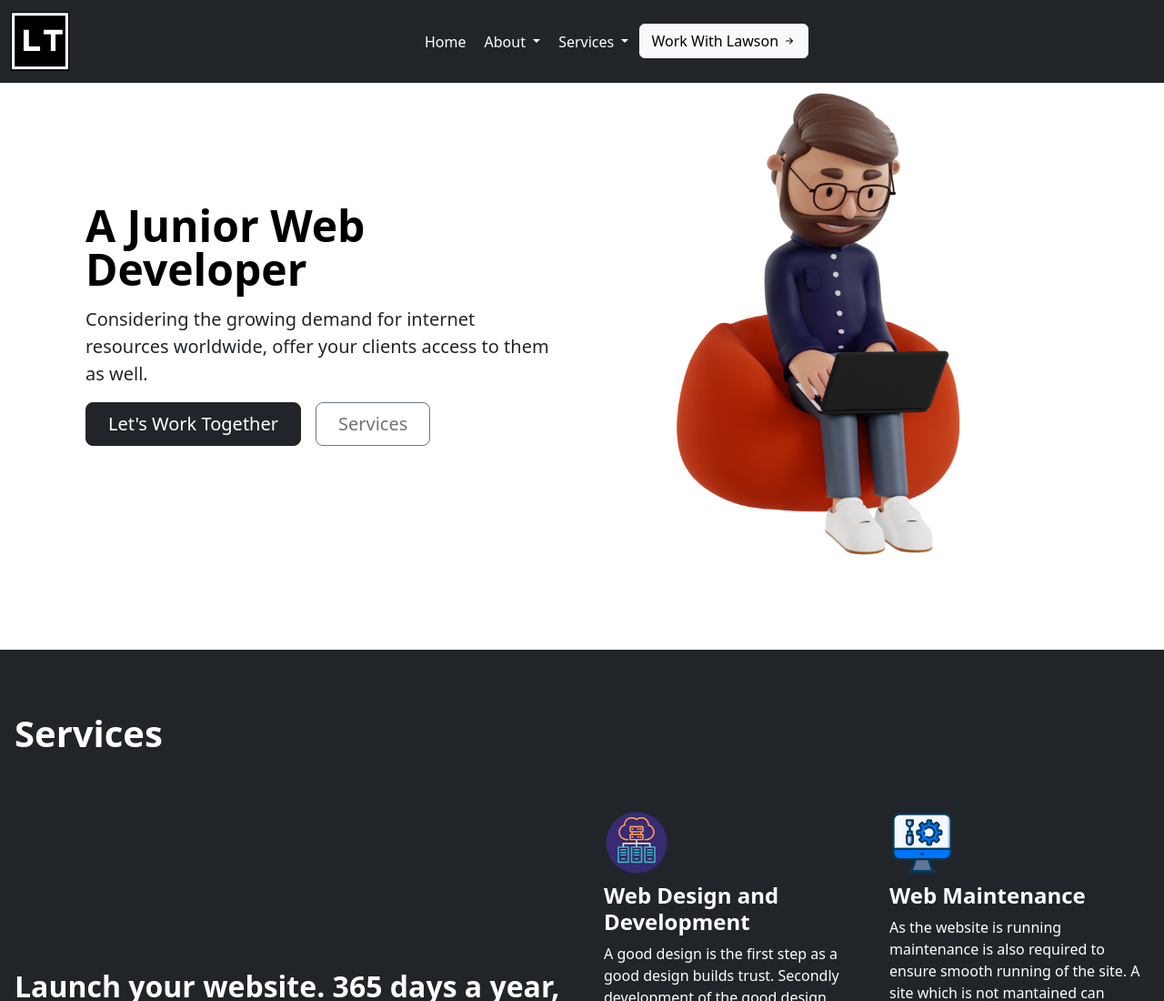
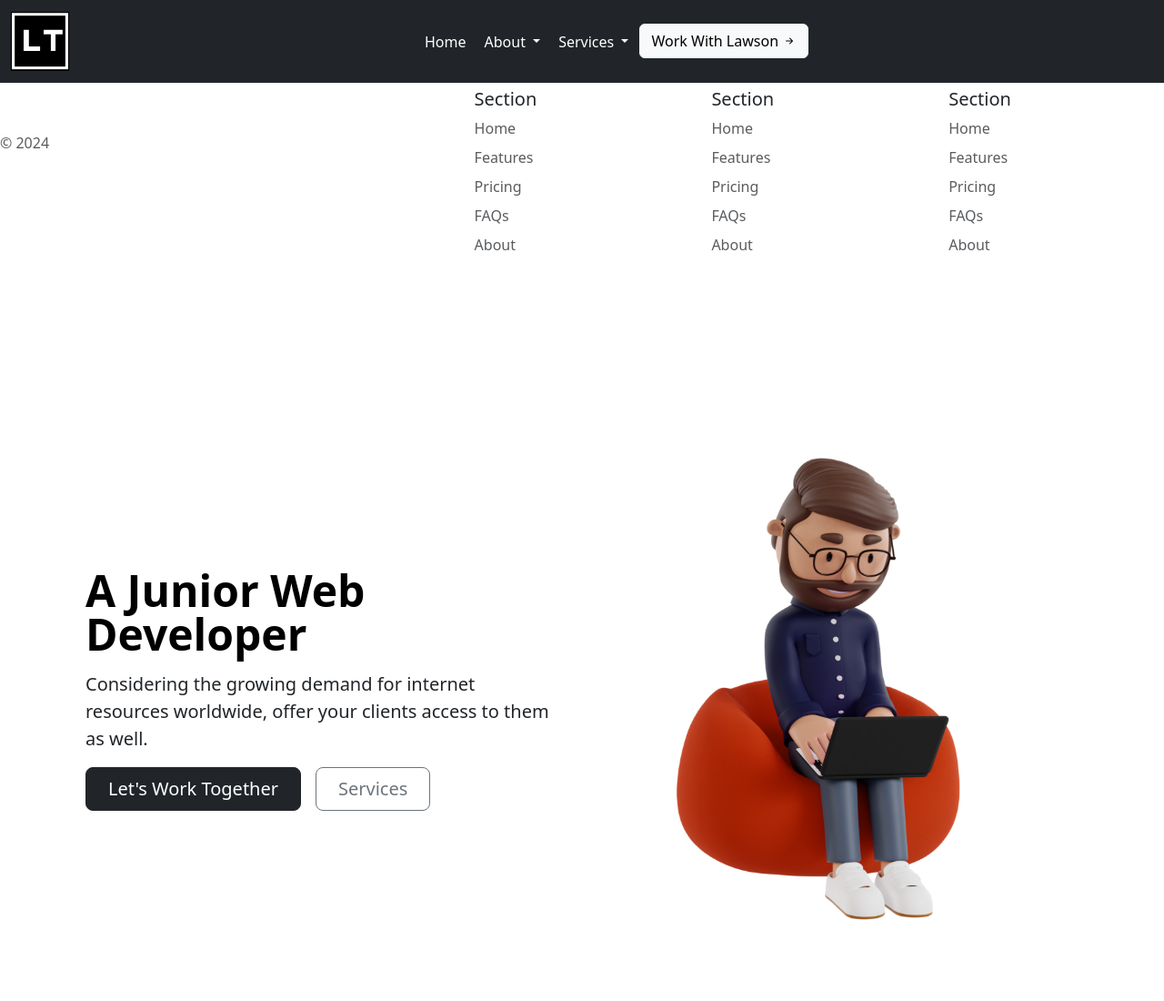
Before and after one commit to Lodza02/Portofolio-Website, a plain HTML site: page index.html in a window 1280 px wide. Shown: the top 1100 px of the page at 91% size. Drawn offline with nearby package versions, Linux system fonts and the light colour scheme.

Commit message:
Update index.html

```diff
--- a/index.html
+++ b/index.html
@@ -11,6 +11,51 @@
     <script src="https://cdn.jsdelivr.net/npm/bootstrap@5.3.3/dist/js/bootstrap.bundle.min.js" integrity="sha384-YvpcrYf0tY3lHB60NNkmXc5s9fDVZLESaAA55NDzOxhy9GkcIdslK1eN7N6jIeHz" crossorigin="anonymous"></script>
 </head>
 <body>
+    <footer class="row row-cols-1 row-cols-sm-2 row-cols-md-5 py-5 my-5 border-top">
+    <div class="col mb-3">
+      <a href="/" class="d-flex align-items-center mb-3 link-body-emphasis text-decoration-none">
+        <svg class="bi me-2" width="40" height="32"><use xlink:href="#bootstrap"></use></svg>
+      </a>
+      <p class="text-body-secondary">© 2024</p>
+    </div>
+
+    <div class="col mb-3">
+
+    </div>
+
+    <div class="col mb-3">
+      <h5>Section</h5>
+      <ul class="nav flex-column">
+        <li class="nav-item mb-2"><a href="#" class="nav-link p-0 text-body-secondary">Home</a></li>
+        <li class="nav-item mb-2"><a href="#" class="nav-link p-0 text-body-secondary">Features</a></li>
+        <li class="nav-item mb-2"><a href="#" class="nav-link p-0 text-body-secondary">Pricing</a></li>
+        <li class="nav-item mb-2"><a href="#" class="nav-link p-0 text-body-secondary">FAQs</a></li>
+        <li class="nav-item mb-2"><a href="#" class="nav-link p-0 text-body-secondary">About</a></li>
+      </ul>
+    </div>
+
+    <div class="col mb-3">
+      <h5>Section</h5>
+      <ul class="nav flex-column">
+        <li class="nav-item mb-2"><a href="#" class="nav-link p-0 text-body-secondary">Home</a></li>
+        <li class="nav-item mb-2"><a href="#" class="nav-link p-0 text-body-secondary">Features</a></li>
+        <li class="nav-item mb-2"><a href="#" class="nav-link p-0 text-body-secondary">Pricing</a></li>
+        <li class="nav-item mb-2"><a href="#" class="nav-link p-0 text-body-secondary">FAQs</a></li>
+        <li class="nav-item mb-2"><a href="#" class="nav-link p-0 text-body-secondary">About</a></li>
+      </ul>
+    </div>
+
+    <div class="col mb-3">
+      <h5>Section</h5>
+      <ul class="nav flex-column">
+        <li class="nav-item mb-2"><a href="#" class="nav-link p-0 text-body-secondary">Home</a></li>
+        <li class="nav-item mb-2"><a href="#" class="nav-link p-0 text-body-secondary">Features</a></li>
+        <li class="nav-item mb-2"><a href="#" class="nav-link p-0 text-body-secondary">Pricing</a></li>
+        <li class="nav-item mb-2"><a href="#" class="nav-link p-0 text-body-secondary">FAQs</a></li>
+        <li class="nav-item mb-2"><a href="#" class="nav-link p-0 text-body-secondary">About</a></li>
+      </ul>
+    </div>
+  </footer>
 
 <nav class="navbar navbar-expand-lg navbar-dark bg-dark fixed-top" aria-label="Offcanvas navbar large">
   <div class="container-fluid">
```
